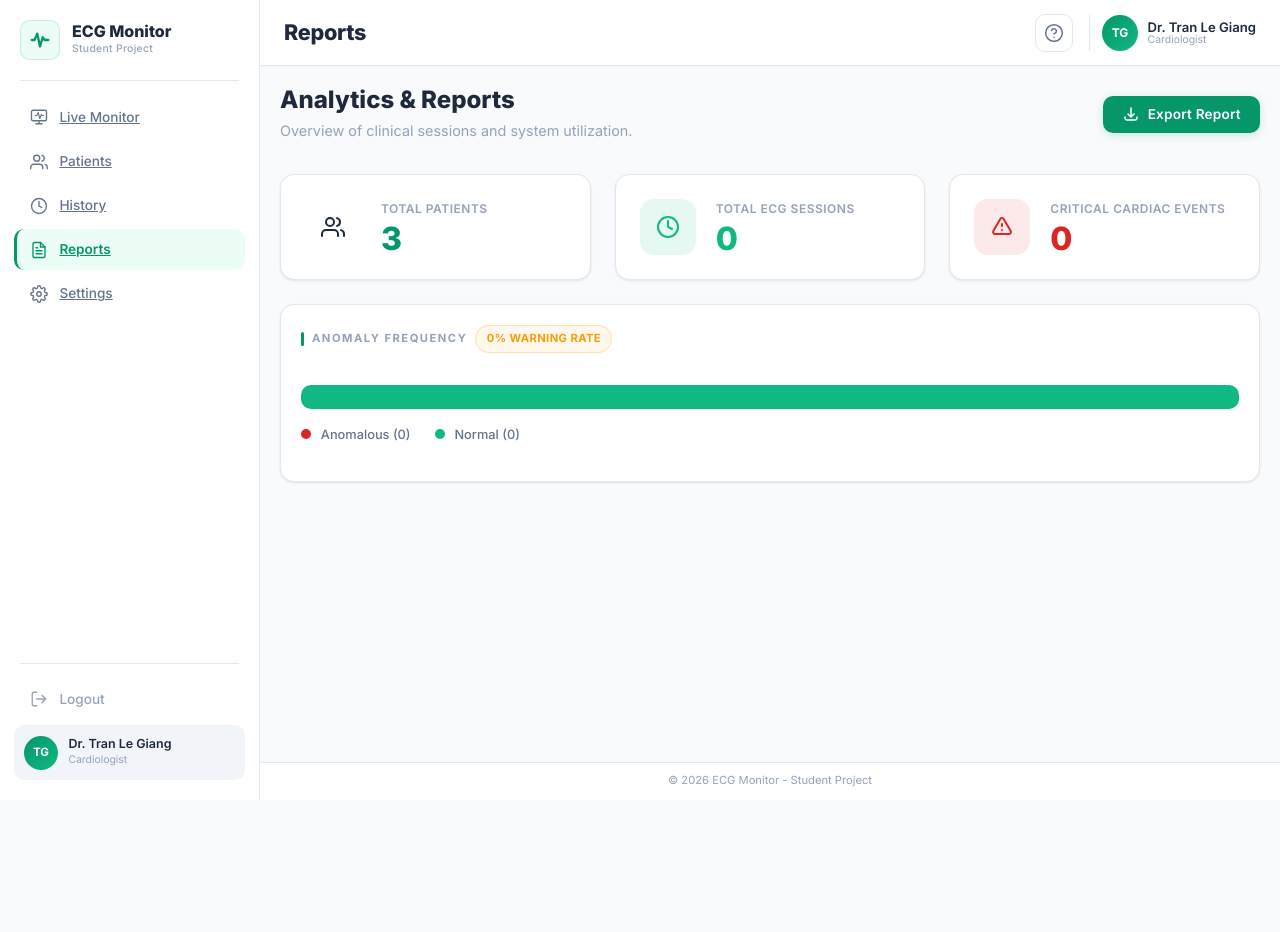
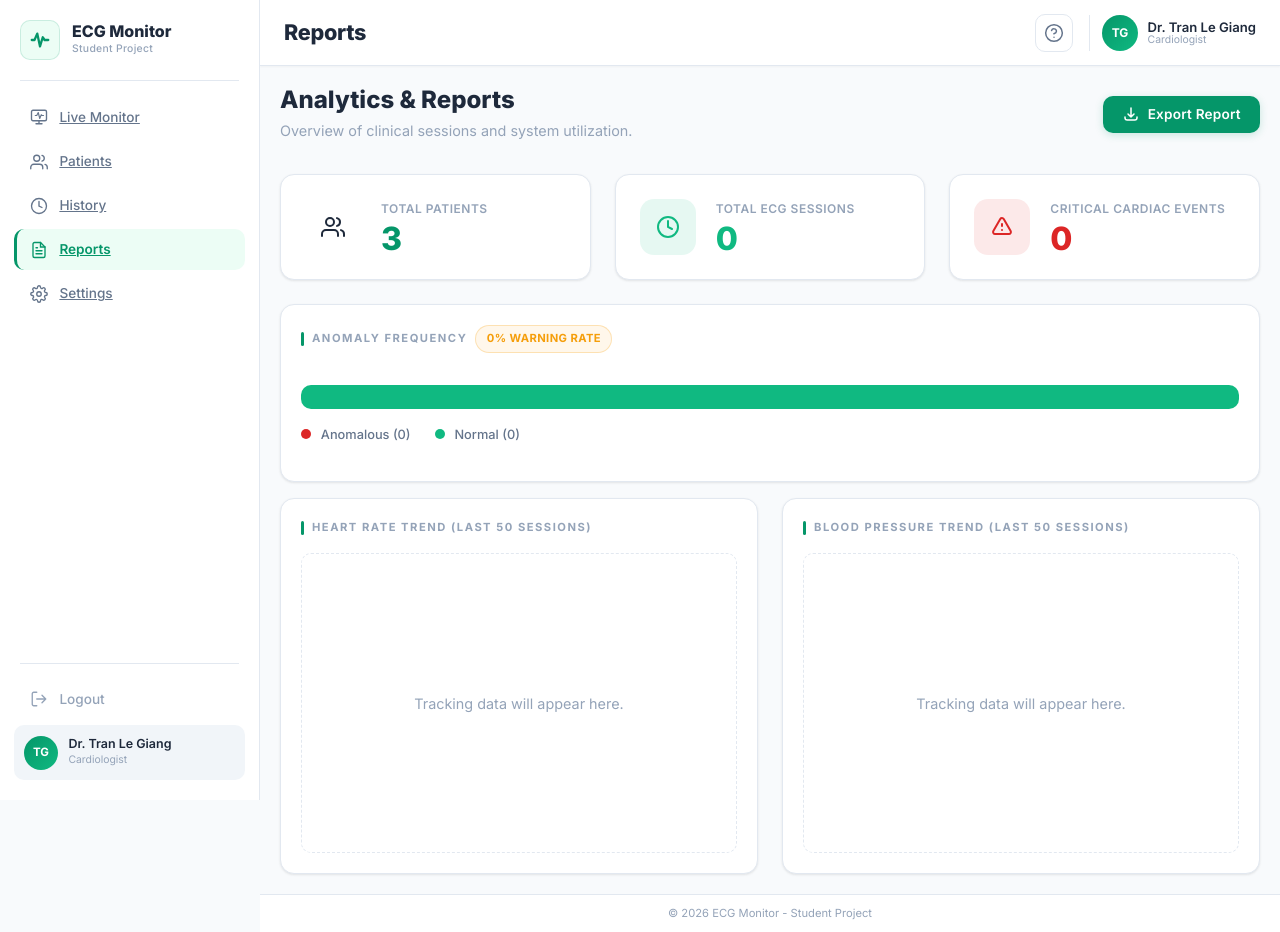
Before and after one commit to khoibill6/Ecg-Monitor, a Vue app: page /reports in a window 1280 px wide. Before the commit the page ends 800 px from the top, so only its background shows below. Built offline with nearby package versions, Linux system fonts and the light colour scheme; no server answers; sample sign-in values are in the browser's storage.

Commit message:
display changes 4

```diff
--- a/src/views/Reports.vue
+++ b/src/views/Reports.vue
@@ -1,6 +1,24 @@
 <script setup>
 import { computed } from 'vue'
 import { usePatientStore } from '../stores/patient.js'
+import { Line } from 'vue-chartjs'
+import {
+  Chart as ChartJS,
+  Title,
+  Tooltip,
+  Legend,
+  LineElement,
+  PointElement,
+  CategoryScale,
+  LinearScale,
+  Filler
+} from 'chart.js'
+
+ChartJS.register(
+  Title, Tooltip, Legend,
+  LineElement, PointElement,
+  CategoryScale, LinearScale, Filler
+)
 
 const store = usePatientStore()
 
@@ -15,6 +33,105 @@ const alertPercentage = computed(() => {
   if (totalSessions.value === 0) return 0
   return Math.round((warningCount.value / totalSessions.value) * 100)
 })
+
+const chartDataBPM = computed(() => {
+  // Use a copy to avoid mutating the store array, and reverse for chronological order
+  const ascendingSessions = [...store.sessions].reverse().slice(-50) // last 50 for performance
+  return {
+    labels: ascendingSessions.map(s => {
+      const d = s.timestamp
+      if (!d) return ''
+      return d.toLocaleTimeString([], { hour: '2-digit', minute: '2-digit' })
+    }),
+    datasets: [
+      {
+        label: 'Heart Rate (BPM)',
+        data: ascendingSessions.map(s => s.bpm),
+        borderColor: '#10b981',
+        backgroundColor: 'rgba(16, 185, 129, 0.15)',
+        borderWidth: 2,
+        pointBackgroundColor: '#10b981',
+        pointRadius: 3,
+        tension: 0.4,
+        fill: true
+      }
+    ]
+  }
+})
+
+const chartDataBP = computed(() => {
+  const ascendingSessions = [...store.sessions].reverse().slice(-50)
+  return {
+    labels: ascendingSessions.map(s => {
+      const d = s.timestamp
+      if (!d) return ''
+      return d.toLocaleTimeString([], { hour: '2-digit', minute: '2-digit' })
+    }),
+    datasets: [
+      {
+        label: 'Systolic BP (mmHg)',
+        data: ascendingSessions.map(s => s.systolicBP || 120),
+        borderColor: '#dc2626',
+        backgroundColor: 'transparent',
+        borderWidth: 2,
+        pointBackgroundColor: '#dc2626',
+        pointRadius: 3,
+        tension: 0.4
+      },
+      {
+        label: 'Diastolic BP (mmHg)',
+        data: ascendingSessions.map(s => s.diastolicBP || 80),
+        borderColor: '#f59e0b',
+        backgroundColor: 'transparent',
+        borderWidth: 2,
+        pointBackgroundColor: '#f59e0b',
+        pointRadius: 3,
+        tension: 0.4
+      }
+    ]
+  }
+})
+
+const chartOptions = {
+  responsive: true,
+  maintainAspectRatio: false,
+  interaction: {
+    mode: 'index',
+    intersect: false,
+  },
+  plugins: {
+    legend: {
+      position: 'top',
+      labels: {
+        font: { family: 'inherit', size: 12 },
+        usePointStyle: true,
+        boxWidth: 8
+      }
+    },
+    tooltip: {
+      backgroundColor: 'rgba(15, 23, 42, 0.9)',
+      titleFont: { size: 13, family: 'inherit' },
+      bodyFont: { size: 13, family: 'inherit' },
+      padding: 10,
+      cornerRadius: 6,
+      usePointStyle: true
+    }
+  },
+  scales: {
+    y: {
+      beginAtZero: false,
+      grid: { color: 'rgba(0,0,0,0.04)', drawBorder: false },
+      ticks: { font: { family: 'inherit' } }
+    },
+    x: {
+      grid: { display: false, drawBorder: false },
+      ticks: {
+        font: { family: 'inherit' },
+        maxTicksLimit: 8
+      }
+    }
+  }
+}
 
 function exportPDF() {
   window.print()
@@ -82,6 +199,31 @@ function exportPDF() {
         <div class="chart-legend">
           <span><span class="legend-dot" style="background: #dc2626;"></span> Anomalous ({{ warningCount }})</span>
           <span><span class="legend-dot" style="background: #10b981;"></span> Normal ({{ totalSessions - warningCount }})</span>
+        </div>
+      </div>
+    </div>
+
+    <!-- Advanced Analytical Charts -->
+    <div class="charts-grid mt-4">
+      <!-- Heart Rate Trend -->
+      <div class="card p-4">
+        <div class="card-header border-b-0 pb-4">
+          <span>Heart Rate Trend (Last 50 Sessions)</span>
+        </div>
+        <div class="chart-container">
+          <Line :data="chartDataBPM" :options="chartOptions" v-if="totalSessions > 0" />
+          <div v-else class="empty-chart">Tracking data will appear here.</div>
+        </div>
+      </div>
+
+      <!-- Blood Pressure Trend -->
+      <div class="card p-4">
+        <div class="card-header border-b-0 pb-4">
+          <span>Blood Pressure Trend (Last 50 Sessions)</span>
+        </div>
+        <div class="chart-container">
+          <Line :data="chartDataBP" :options="chartOptions" v-if="totalSessions > 0" />
+           <div v-else class="empty-chart">Tracking data will appear here.</div>
         </div>
       </div>
     </div>
@@ -184,6 +326,34 @@ function exportPDF() {
   margin-right: 0.4rem;
 }
 
+.charts-grid {
+  display: grid;
+  grid-template-columns: 1fr 1fr;
+  gap: 1.5rem;
+}
+
+.chart-container {
+  position: relative;
+  height: 300px;
+  width: 100%;
+}
+
+.empty-chart {
+  height: 100%;
+  display: flex;
+  align-items: center;
+  justify-content: center;
+  color: var(--text-muted);
+  font-size: 0.9rem;
+  background: var(--bg-body);
+  border-radius: var(--radius-md);
+  border: 1px dashed var(--border-subtle);
+}
+
+@media (max-width: 1024px) {
+  .charts-grid { grid-template-columns: 1fr; }
+}
+
 @media (max-width: 768px) {
   .stats-grid { grid-template-columns: 1fr; }
 }
```
